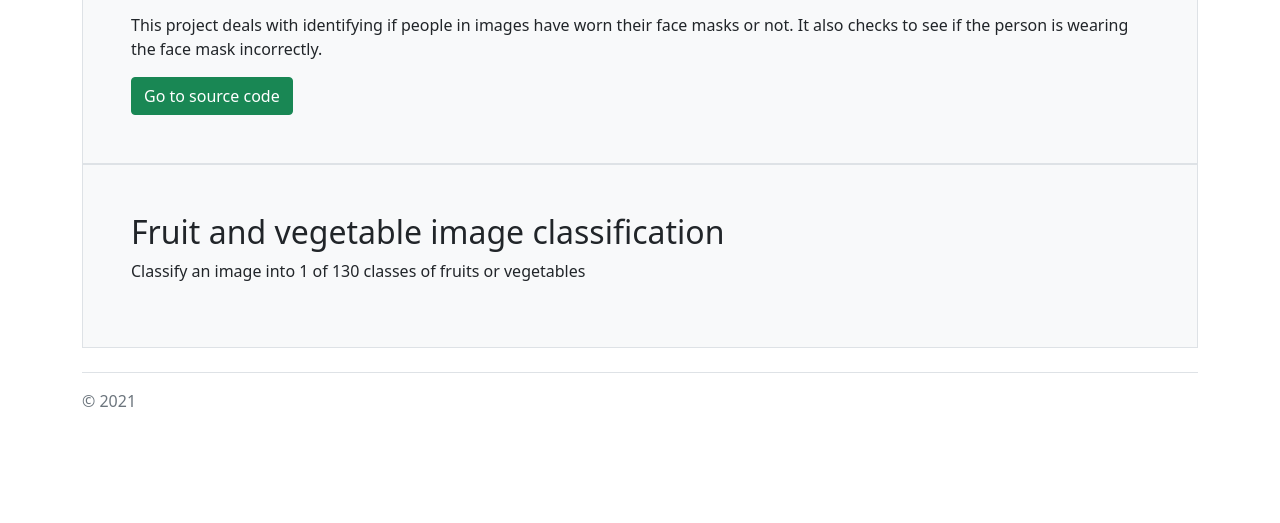
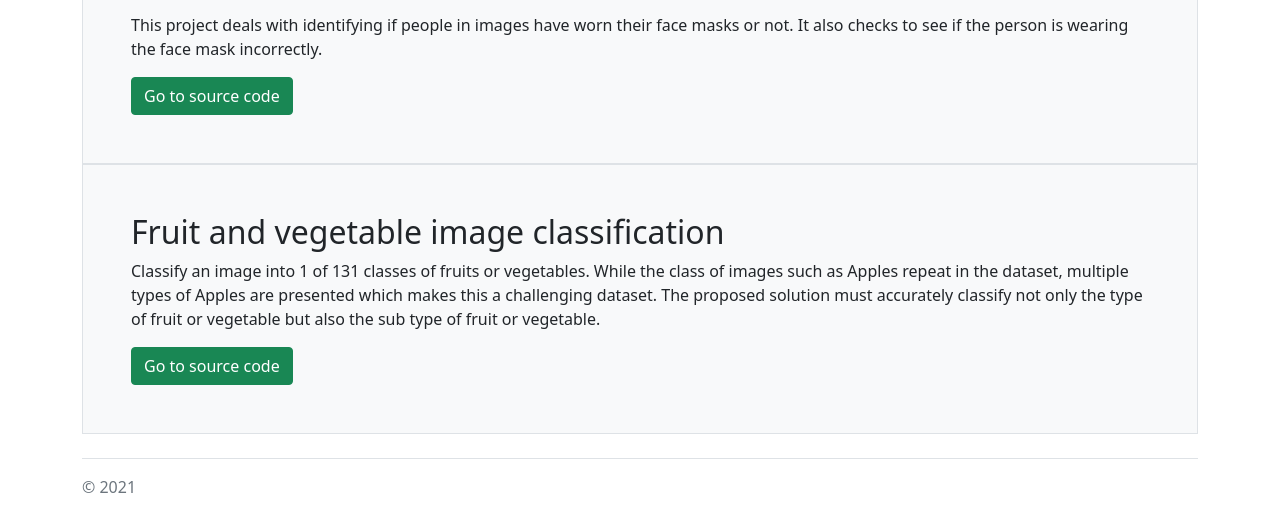
Before and after one commit to ferna11i/ferna11i.github.io, a plain HTML site: page cv_proj.html in a window 1280 px wide. Shown: the part 648-1171 px from the top of the page. Before the commit the page ends 1085 px from the top, so only its background shows below. Drawn offline with Linux system fonts and the light colour scheme.

Commit message:
Updatind the projects

```diff
--- a/cv_proj.html
+++ b/cv_proj.html
@@ -65,8 +65,13 @@
       <div class="col-md-12">
         <div class="h-100 p-5 bg-light border rounded-5">
           <h2>Fruit and vegetable image classification</h2>
-          <p>Classify an image into 1 of 130 classes of fruits or vegetables</p>
-          <!-- <button class="btn btn-outline-secondary" type="button">Example button</button> -->
+          <p>Classify an image into 1 of 131 classes of fruits or vegetables. While the class of images such as
+		  Apples repeat in the dataset, multiple types of Apples are presented which makes this a challenging
+		  dataset. The proposed solution must accurately classify not only the type of fruit or vegetable but also
+		  the sub type of fruit or vegetable.</p>
+          <button class="btn btn-success" type="button"
+		  onclick="location.href='https://github.com/ferna11i/Computer_Vision_Projects/tree/master/image_classification/fruit_vegetable'">
+		  Go to source code</button>
         </div>
       </div>
     </div>
```
Also changed, not shown: index.html (+5 -2 lines).
